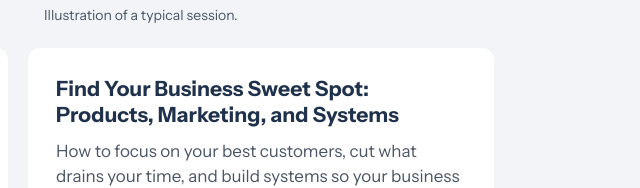
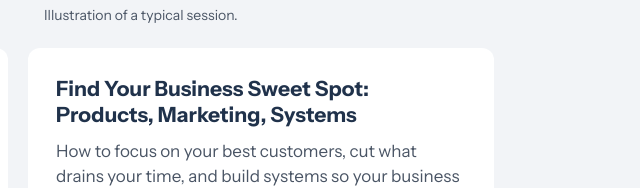
Before and after one commit to BreakThruLLC/breakthrugrowth, a plain HTML site: page about/index.html in a window 1280 px wide. Shown: the part 4276-4464 px from the top of the page, 622-1262 px from the left. Drawn offline with Linux system fonts and the light colour scheme.

Commit message:
About: sweet spot talk title, three-beat
Co-Authored-By: Claude Opus 5.5 <noreply@anthropic.com>
Claude-Session: https://claude.ai/code/session_015ACpWAwvxE3Cuy7Hm2hscd

```diff
--- a/about/index.html
+++ b/about/index.html
@@ -192,7 +192,7 @@
 </div>
 <div style="display: grid; grid-template-columns: repeat(auto-fit, minmax(300px, 1fr)); gap: 20px">
 <div style="background: #FFFFFF; border-radius: 12px; padding: 28px; display: flex; flex-direction: column; gap: 10px"><h3 style="margin: 0; font-size: 21px; line-height: 1.25; color: #20324B">AI Jiu-Jitsu: How Small Businesses Can Run Circles Around the Big Guys</h3><p style="margin: 0; font-size: 17px; color: #4A5565">How small businesses can use AI to save time, answer every customer, and compete with bigger companies. Grow your business. Get your life back.</p></div>
-<div style="background: #FFFFFF; border-radius: 12px; padding: 28px; display: flex; flex-direction: column; gap: 10px"><h3 style="margin: 0; font-size: 21px; line-height: 1.25; color: #20324B">Find Your Business Sweet Spot: Products, Marketing, and Systems</h3><p style="margin: 0; font-size: 17px; color: #4A5565">How to focus on your best customers, cut what drains your time, and build systems so your business runs without you.</p></div>
+<div style="background: #FFFFFF; border-radius: 12px; padding: 28px; display: flex; flex-direction: column; gap: 10px"><h3 style="margin: 0; font-size: 21px; line-height: 1.25; color: #20324B">Find Your Business Sweet Spot: Products, Marketing, Systems</h3><p style="margin: 0; font-size: 17px; color: #4A5565">How to focus on your best customers, cut what drains your time, and build systems so your business runs without you.</p></div>
 </div>
 <p style="margin: 0; font-size: 17px; color: #4A5565"><b style="color: #1D2733">Formats:</b> keynote, workshop, or breakfast talk. In person or on Zoom.</p>
 <div><a href="/start/" data-e="moc.htworGurhTkaerB@ggerG" data-subject="Speaking invitation" data-keep-text style="display: inline-block; background: #C4511F; color: #FFFFFF; text-decoration: none; font-weight: 600; font-size: 18px; padding: 16px 28px; border-radius: 6px">Invite Gregg to Speak</a></div>
```
